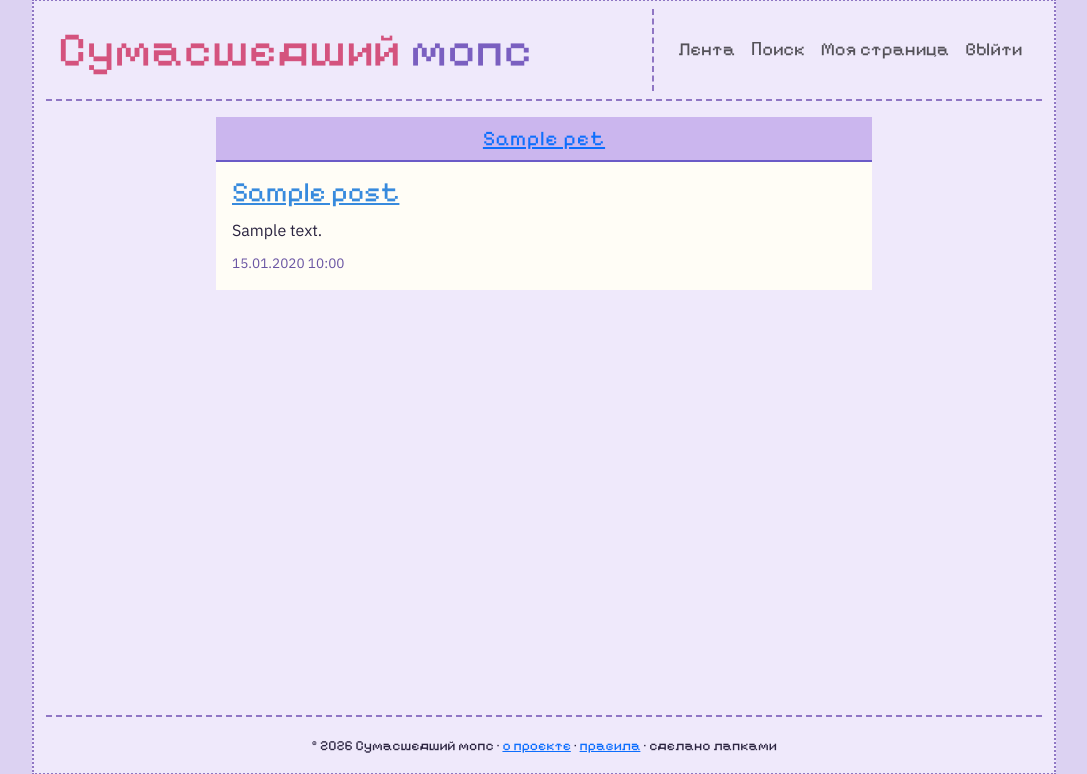
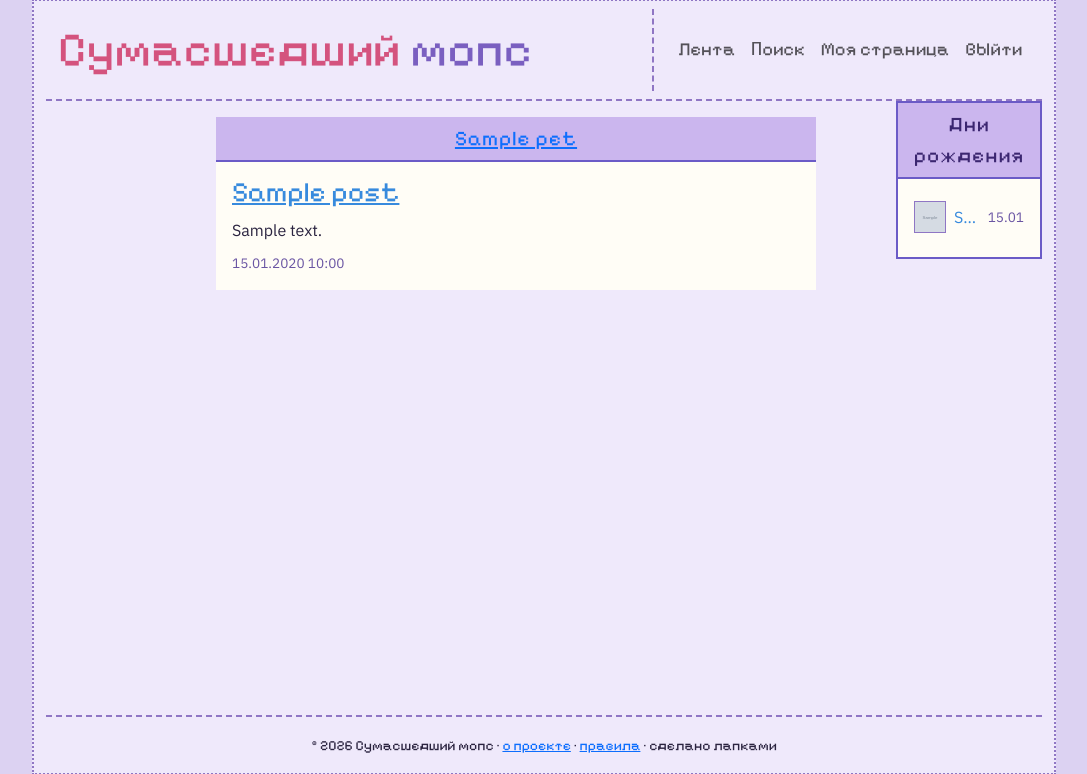
Before and after one commit to Discrete-Mathematicians/crazy-mops, a Django app: page / in a window 1280 px wide. Shown: the part 13-787 px from the top of the page, without its empty margins (96-1183 px from the left). Run offline with Django 4.2, Linux system fonts and the light colour scheme; a user stored in the database is signed in; tables that the repository leaves empty hold one stand-in row (values such as "Sample post"); grey boxes marked "Sample" are stand-in pictures.

Commit message:
feat(feed--calendar): виджеет календаря, запрос и сортировка питомцев с ближайшим ДР,  стили виджета

```diff
--- /dev/null
+++ b/feed/services.py
@@ -0,0 +1,26 @@
+from datetime import date
+from pets.models import Pet
+
+def get_upcoming_birthdays(user):
+    return (
+        Pet.objects
+        .filter(subscription__user=user)
+        .exclude(birthday__isnull=True)
+    )
+
+def sort_by_nearest_birthday(pets):
+    def days_until(pet):
+        today = date.today()
+        try:
+            next_bday = pet.birthday.replace(year=today.year)
+        except ValueError:
+            # 29 февраля в невисокосном году - считаем как 1 марта
+            next_bday = date(today.year, 3, 1)
+        if next_bday < today:
+            try:
+                next_bday = next_bday.replace(year=today.year + 1)
+            except ValueError:
+                next_bday = date(today.year + 1, 3, 1)
+        return (next_bday - today).days
+
+    return sorted(pets, key=days_until)
--- a/feed/views.py
+++ b/feed/views.py
@@ -2,6 +2,7 @@ from django.contrib.auth.mixins import LoginRequiredMixin
 from django.views.generic import ListView
 
 from posts.models import Post
+from feed.services import get_upcoming_birthdays, sort_by_nearest_birthday
 
 
 class FeedView(LoginRequiredMixin, ListView):
@@ -15,3 +16,9 @@ class FeedView(LoginRequiredMixin, ListView):
             .select_related("pet")
             .order_by("-created_at")
         )
+
+    def get_context_data(self, **kwargs):
+        context = super().get_context_data(**kwargs)
+        pets = get_upcoming_birthdays(self.request.user)
+        context['upcoming_birthdays'] = sort_by_nearest_birthday(pets)
+        return context
--- a/static/css/custom_y2k.css
+++ b/static/css/custom_y2k.css
@@ -317,6 +317,7 @@ footer {
 /* --- Посты --- */
 .post-card {
     margin-bottom: 16px;
+    width: 600px;
 }
 
 .post-card__title a {
@@ -405,3 +406,40 @@ footer {
     color: var(--y2k-caption);
     white-space: nowrap;
 }
+
+/* --- Виджет календаря дней рождения --- */
+.birthday-widget__item {
+    display: flex;
+    align-items: center;
+    gap: 0.5rem;
+    padding: 0.5rem 0;
+    border-bottom: 1px solid var(--y2k-border);
+}
+
+.birthday-widget__item:last-child {
+    border-bottom: none;
+}
+
+.birthday-widget__avatar {
+    width: 32px;
+    height: 32px;
+    object-fit: cover;
+    border: 1px solid var(--y2k-border);
+    image-rendering: pixelated;
+}
+
+.birthday-widget__item a {
+    color: var(--y2k-link);
+    text-decoration: none;
+    flex: 1;
+    min-width: 0;
+    overflow: hidden;
+    text-overflow: ellipsis;
+    white-space: nowrap;
+}
+
+.birthday-widget__item span {
+    color: var(--y2k-caption);
+    font-size: 0.85rem;
+    white-space: nowrap;
+}
--- a/templates/feed/feed.html
+++ b/templates/feed/feed.html
@@ -23,3 +23,8 @@
         </nav>
     {% endif %}
 {% endblock content %}
+{% block right_sidebar %}
+    <aside class="col-lg-2 d-none d-lg-block">
+        {% include "includes/birthday_widget.html" with upcoming_birthdays=upcoming_birthdays only %}
+    </aside>
+{% endblock right_sidebar %}
--- /dev/null
+++ b/templates/includes/birthday_widget.html
@@ -0,0 +1,18 @@
+<div class="flat-panel birthday-widget">
+    <div class="panel-header">Дни рождения</div>
+    <div class="panel-body">
+        {% for pet in upcoming_birthdays %}
+            <div class="birthday-widget__item">
+                <img src="{{ pet.avatar.url }}"
+                     alt="{{ pet.name }}"
+                     class="birthday-widget__avatar"
+                     width="96"
+                     height="96">
+                <a href="{% url 'pets:detail' pet.pk %}">{{ pet.name }}</a>
+                <span>{{ pet.birthday|date:"d.m" }}</span>
+            </div>
+        {% empty %}
+            <p>Подпишитесь на питомцев, чтобы видеть их дни рождения</p>
+        {% endfor %}
+    </div>
+</div>
```
